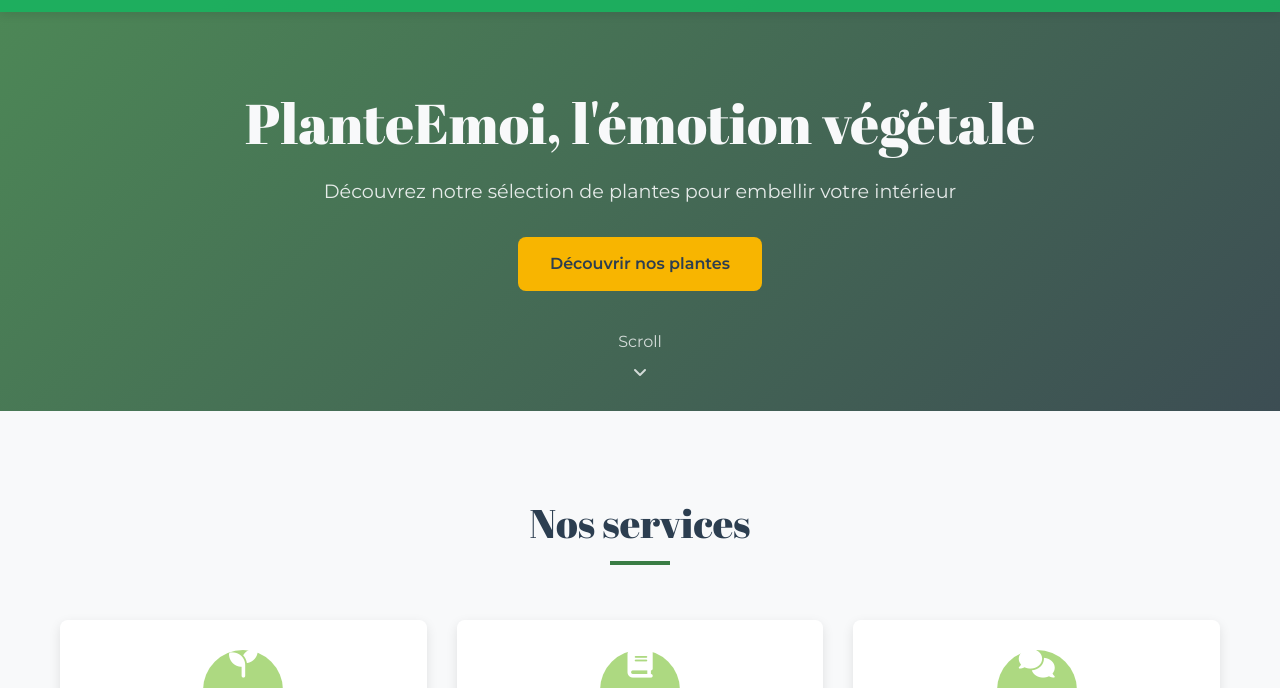
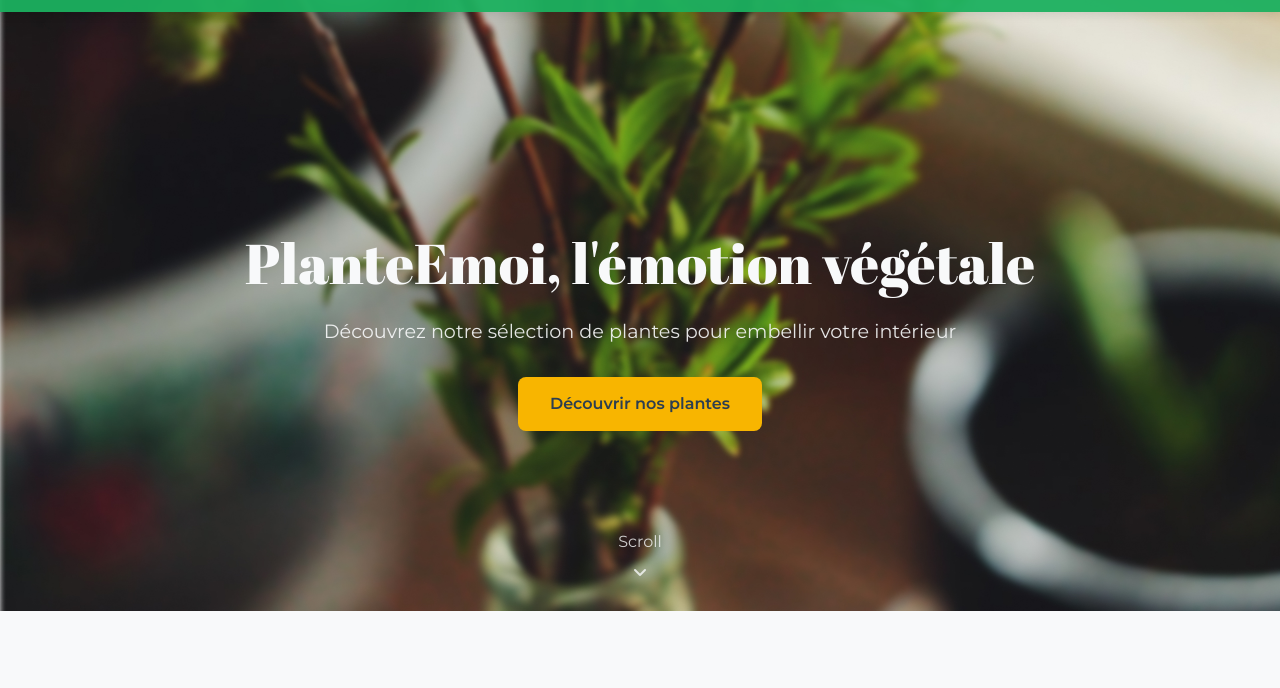
Before and after one commit to ARLESoft/PlanteEmoi, a plain HTML site: page index.html in a window 1280 px wide. Shown: the part 71-759 px from the top of the page. Drawn offline with Linux system fonts and the light colour scheme.

Commit message:
Update style.css

```diff
--- a/style.css
+++ b/style.css
@@ -109,8 +109,8 @@ body {
 
 /* Hero section */
 .hero {
-  padding: 160px 0 80px;
-  background: linear-gradient(135deg, rgba(58, 125, 68, 0.9) 0%, rgba(26, 46, 53, 0.85) 100%), url('images/gb.jpg') center/cover no-repeat;
+  padding: 300px 0 80px;
+  background:  url('images/bg.jpg') center/cover no-repeat;
   color: var(--light-text);
   position: relative;
 }
@@ -124,7 +124,7 @@ body {
 
 .hero-content {
   max-width: 800px;
-  margin-bottom: 40px;
+  margin-bottom: 100px;
 }
 
 .big-title {
```
